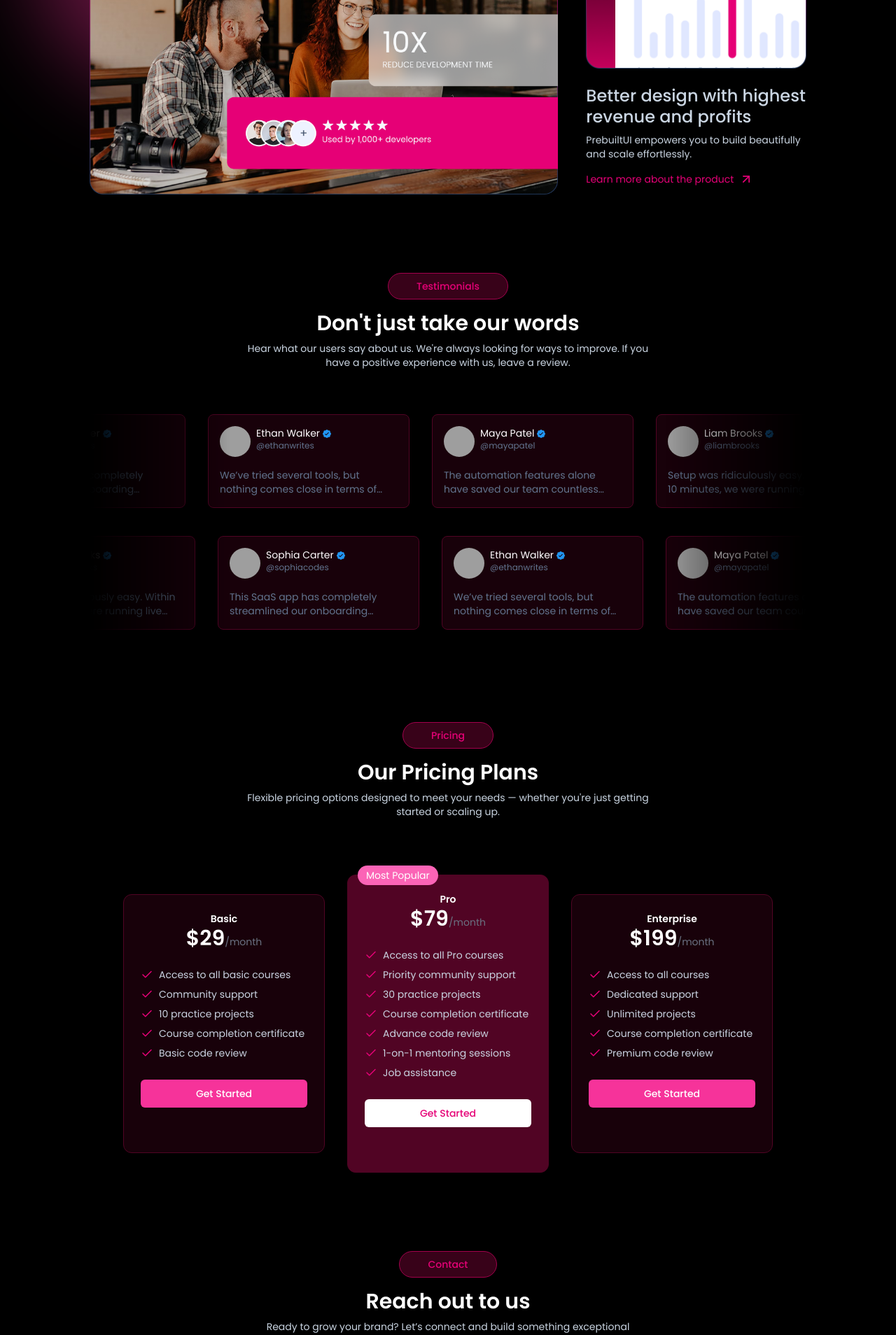
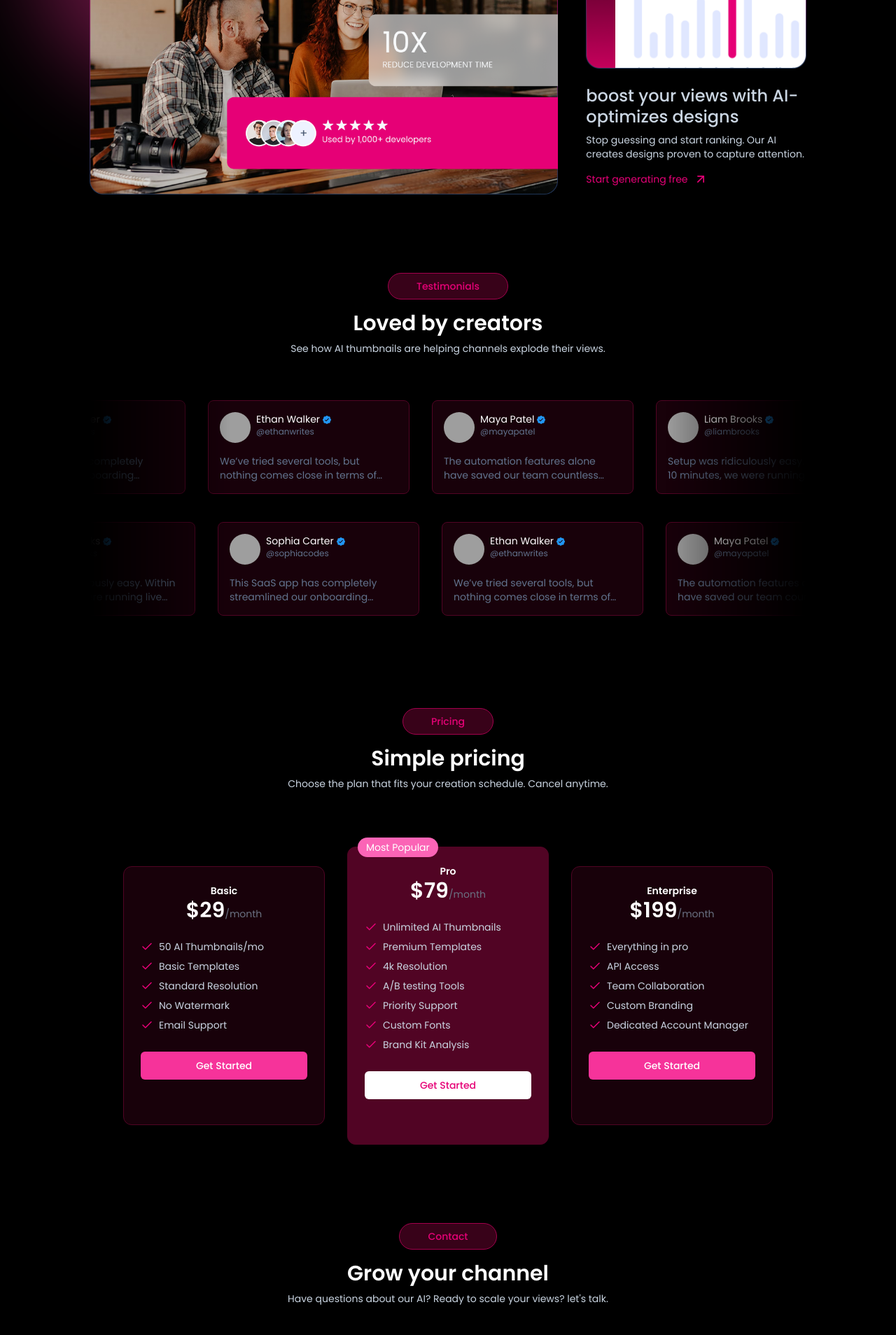
Before and after one commit to tanzil8/thumblify, a React (Vite) app: page / in a window 1280 px wide. Shown: the part 2320-4228 px from the top of the page at 70% size. Built offline with nearby package versions, Linux system fonts and the light colour scheme; grey boxes are pictures that could not be loaded.

Commit message:
Contact, CTA, Features, Pricing, Testimonial  update

```diff
--- a/src/data/pricing.ts
+++ b/src/data/pricing.ts
@@ -6,11 +6,11 @@ export const pricingData: IPricing[] = [
         price: 29,
         period: "month",
         features: [
-            "Access to all basic courses",
-            "Community support",
-            "10 practice projects",
-            "Course completion certificate",
-            "Basic code review"
+            "50 AI Thumbnails/mo",
+            "Basic Templates",
+            "Standard Resolution",
+            "No Watermark",
+            "Email Support"
         ],
         mostPopular: false
     },
@@ -19,13 +19,13 @@ export const pricingData: IPricing[] = [
         price: 79,
         period: "month",
         features: [
-            "Access to all Pro courses",
-            "Priority community support",
-            "30 practice projects",
-            "Course completion certificate",
-            "Advance code review",
-            "1-on-1 mentoring sessions",
-            "Job assistance"
+            "Unlimited AI Thumbnails",
+            "Premium Templates",
+            "4k Resolution",
+            "A/B testing Tools",
+            "Priority Support",
+            "Custom Fonts",
+            "Brand Kit Analysis"
         ],
         mostPopular: true
     },
@@ -34,11 +34,11 @@ export const pricingData: IPricing[] = [
         price: 199,
         period: "month",
         features: [
-            "Access to all courses",
-            "Dedicated support",
-            "Unlimited projects",
-            "Course completion certificate",
-            "Premium code review"
+            "Everything in pro",
+            "API Access",
+            "Team Collaboration",
+            "Custom Branding",
+            "Dedicated Account Manager"
         ],
         mostPopular: false
     }
--- a/src/sections/CTASection.tsx
+++ b/src/sections/CTASection.tsx
@@ -16,7 +16,7 @@ export default function CTASection() {
                     viewport={{ once: true }}
                     transition={{ type: "spring", stiffness: 280, damping: 70, mass: 1 }}
                 >
-                    Ready to try-out this app?
+                    Ready to go viral?
                 </motion.h1>
                 <motion.p className="bg-linear-to-r from-white to-pink-400 text-transparent bg-clip-text text-lg"
                     initial={{ y: 80, opacity: 0 }}
@@ -24,7 +24,7 @@ export default function CTASection() {
                     viewport={{ once: true }}
                     transition={{ type: "spring", stiffness: 200, damping: 70, mass: 1 }}
                 >
-                    Your next favourite tool is just one click away.
+                   Join thousands of creators using AI to boost their CTR.
                 </motion.p>
             </div>
             <motion.button className="px-12 py-3 text-slate-800 bg-white hover:bg-slate-200 rounded-full text-sm mt-4"
@@ -33,7 +33,7 @@ export default function CTASection() {
                 viewport={{ once: true }}
                 transition={{ type: "spring", stiffness: 280, damping: 70, mass: 1 }}
             >
-                Get Started
+               Generate free Thumbnail
             </motion.button>
         </motion.div>
     );
--- a/src/sections/ContactSection.tsx
+++ b/src/sections/ContactSection.tsx
@@ -6,7 +6,7 @@ import { motion } from "motion/react";
 export default function ContactSection() {
     return (
         <div className="px-4 md:px-16 lg:px-24 xl:px-32">
-            <SectionTitle text1="Contact" text2="Reach out to us" text3="Ready to grow your brand? Let’s connect and build something exceptional together." />
+            <SectionTitle text1="Contact" text2="Grow your channel" text3="Have questions about our AI? Ready to scale your views? let's talk." />
             <form onSubmit={(e) => e.preventDefault()} className='grid sm:grid-cols-2 gap-3 sm:gap-5 max-w-2xl mx-auto text-slate-300 mt-16 w-full' >
                 <motion.div
                     initial={{ y: 150, opacity: 0 }}
--- a/src/sections/FeaturesSection.tsx
+++ b/src/sections/FeaturesSection.tsx
@@ -56,10 +56,10 @@ Our AI understand what makes a video go viral and designs thumbnails accordingly
                         transition={{ delay: 0.15, type: "spring", stiffness: 320, damping: 70, mass: 1 }}
                     >
                         <img src="/assets/features-showcase-2.png" alt="features showcase" width={1000} height={500} className="hover:-translate-y-0.5 transition duration-300" />
-                        <h3 className="text-[24px]/7.5 text-slate-300 font-medium mt-6">Better design with highest revenue and profits </h3>
-                        <p className="text-slate-300 mt-2">PrebuiltUI empowers you to build beautifully and scale effortlessly.</p>
+                        <h3 className="text-[24px]/7.5 text-slate-300 font-medium mt-6">boost your views with AI-optimizes designs</h3>
+                        <p className="text-slate-300 mt-2">Stop guessing and start ranking. Our AI creates designs proven to capture attention.</p>
                         <a href="https://prebuiltui.com" className="group flex items-center gap-2 mt-4 text-pink-600 hover:text-pink-700 transition">
-                            Learn more about the product
+                            Start generating free
                             <ArrowUpRight className="size-5 group-hover:translate-x-0.5 transition duration-300" />
                         </a>
                     </motion.div>
--- a/src/sections/PricingSection.tsx
+++ b/src/sections/PricingSection.tsx
@@ -8,7 +8,7 @@ import { motion } from "motion/react";
 export default function PricingSection() {
     return (
         <div id="pricing" className="px-4 md:px-16 lg:px-24 xl:px-32">
-            <SectionTitle text1="Pricing" text2="Our Pricing Plans" text3="Flexible pricing options designed to meet your needs — whether you're just getting started or scaling up." />
+            <SectionTitle text1="Pricing" text2="Simple pricing" text3="Choose the plan that fits your creation schedule. Cancel anytime." />
 
             <div className="flex flex-wrap items-center justify-center gap-8 mt-20">
                 {pricingData.map((plan: IPricing, index: number) => (
--- a/src/sections/TestimonialSection.tsx
+++ b/src/sections/TestimonialSection.tsx
@@ -7,7 +7,7 @@ import Marquee from "react-fast-marquee";
 export default function TestimonialSection() {
     return (
         <div id="testimonials" className="px-4 md:px-16 lg:px-24 xl:px-32">
-            <SectionTitle text1="Testimonials" text2="Don't just take our words" text3="Hear what our users say about us. We're always looking for ways to improve. If you have a positive experience with us, leave a review." />
+            <SectionTitle text1="Testimonials" text2="Loved by creators" text3="See how AI thumbnails are helping channels explode their views." />
 
             <Marquee className="max-w-5xl mx-auto mt-11" gradient={true} speed={25} gradientColor="#000">
                 <div className="flex items-center justify-center py-5 overflow-hidden">
```
